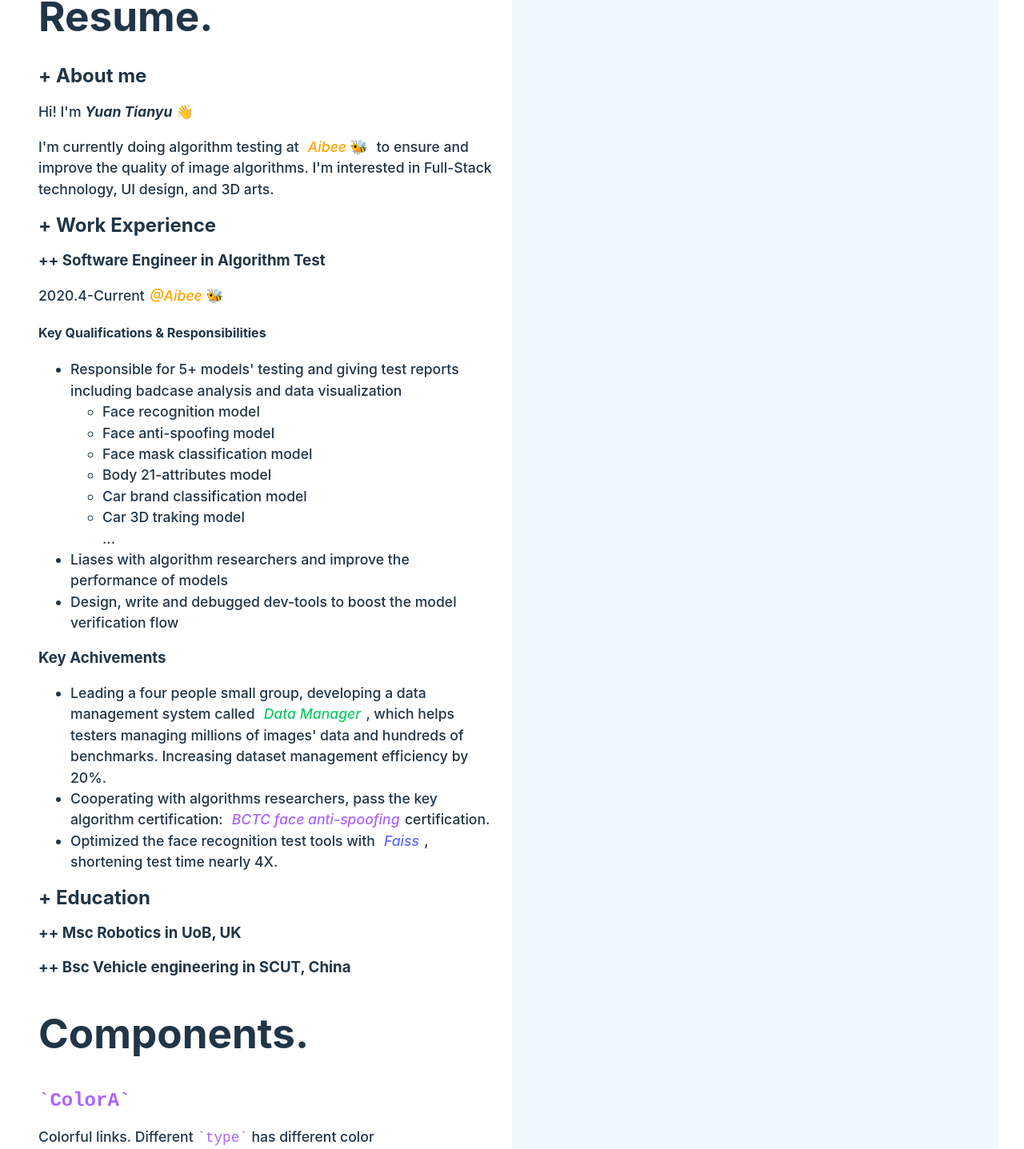
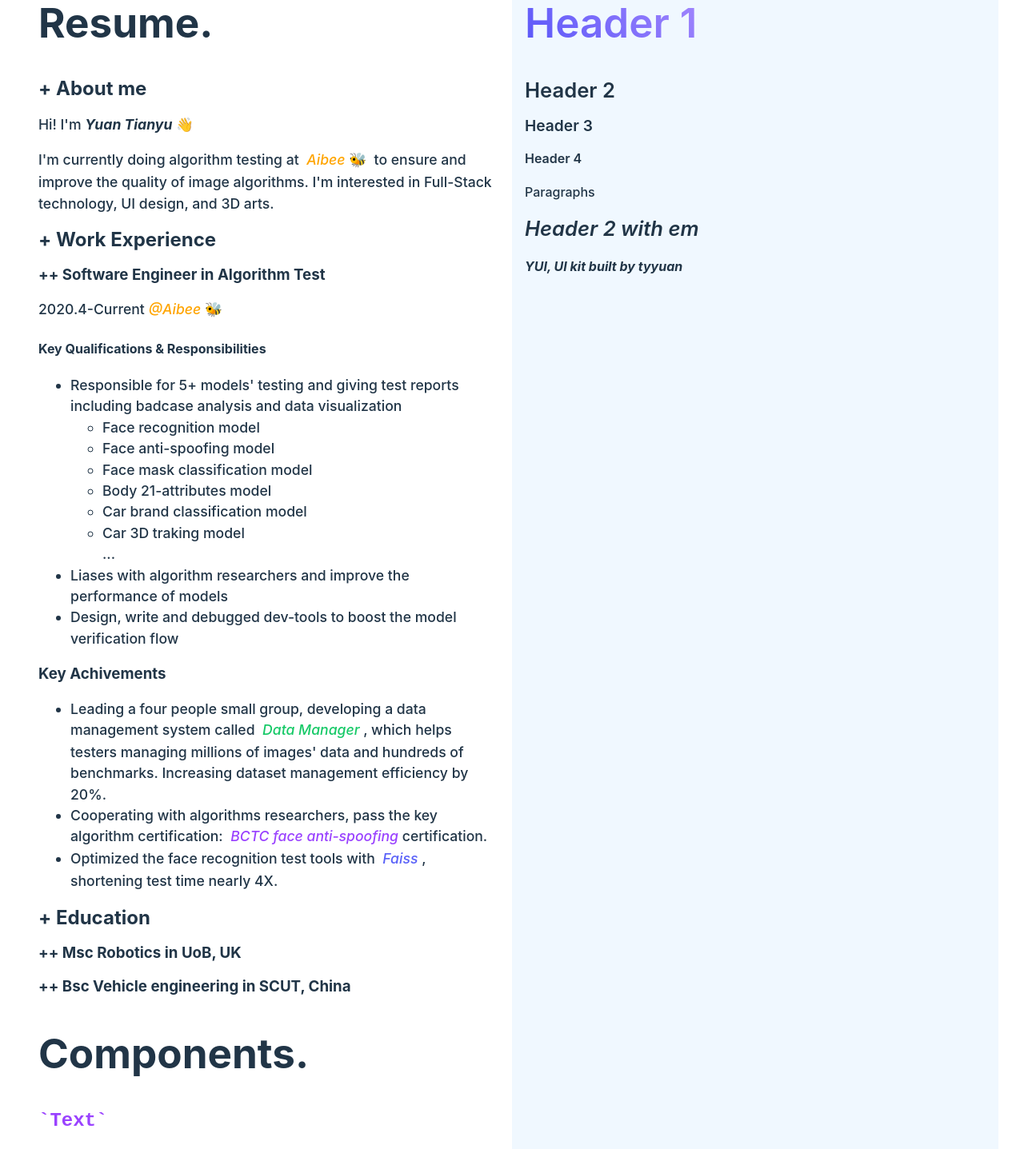
Before and after one commit to paperplane110/resume, a Vue app: page / in a window 1280 px wide. Shown: the part 90-1527 px from the top of the page at 80% size. Built offline with nearby package versions, Linux system fonts and the light colour scheme.

Commit message:
Feat(all) add Text

```diff
--- a/src/components/ColorA/index.vue
+++ b/src/components/ColorA/index.vue
@@ -6,26 +6,26 @@
   </a>
 </template>
 
-<script setup lang='ts'>
+<script setup lang="ts">
 defineProps({
   type: {
     type: String,
-        default: 'primary',
+    default: "primary",
     validator(value: string) {
-            return ['primary', 'secondary', 'success', 'warning', 'error'].includes(value);
-        }
-    }
-})
+      return ["primary", "secondary", "success", "warning", "error"].includes(
+        value
+      );
+    },
+  },
+});
 </script>
 
 <style scope lang="scss">
-@use '../../styles/_light_theme';
-
-@mixin linkColor($color: light_theme.$primary-color) {
+@mixin linkColor($color: $primary-color) {
   display: inline-block;
   color: $color;
 
-    padding: 0 0.4rem;
+  padding: 0 0.3rem 0.1rem 0.3rem;
   border-radius: 1rem;
   transition: all 0.3s;
 
@@ -33,28 +33,28 @@
     color: white;
     background-color: $color;
     cursor: pointer;
-        transform: translateY(-2px);
-        // filter: drop-shadow(0px 3px 15px $color)
+    transform: translateY(-3px);
+    // filter: drop-shadow(0px 3px 10px $color);
   }
 }
 
 .primary {
-    @include linkColor($color: light_theme.$primary-color);
+  @include linkColor($color: $primary-color);
 }
 
 .secondary {
-    @include linkColor($color: light_theme.$secondary-color);
+  @include linkColor($color: $secondary-color);
 }
 
 .success {
-    @include linkColor($color: light_theme.$success-color);
+  @include linkColor($color: $success-color);
 }
 
 .warning {
-    @include linkColor($color: light_theme.$warning-color);
+  @include linkColor($color: $warning-color);
 }
 
 .error {
-    @include linkColor($color: light_theme.$error-color);
+  @include linkColor($color: $error-color);
 }
 </style>
--- a/src/components/Text.vue
+++ b/src/components/Text.vue
@@ -1,23 +1,120 @@
 <template>
-
+  <span :class="styleList">
+    <slot></slot>
+  </span>
 </template>
 
-<script setup lang='ts'>
+<script setup lang="ts">
+import { computed } from "@vue/reactivity";
 
 type Props = {
-    h1: boolean,
-    h2: boolean,
-    h3: boolean,
-    h4: boolean,
-    p: boolean,
-    size: number,
-    weight: string | number,
-}
+  h1?: boolean;
+  h2?: boolean;
+  h3?: boolean;
+  h4?: boolean;
+  em?: boolean;
+  b?: boolean;
+  p?: boolean;
+  size?: string | number;
+  weight?: string | number;
+  gradient?: boolean;
+};
 
-defineProps<Props>({ p: true })
+const props = defineProps<Props>();
 
+const styleList = computed(() => {
+  const list: string[] = [];
+  if (props.h1) {
+    list.push("h1");
+  } else if (props.h2) {
+    list.push("h2");
+  } else if (props.h3) {
+    list.push("h3");
+  } else if (props.h4) {
+    list.push("h4");
+  } else {
+    list.push("p");
+  }
+  if (props.em) list.push("em");
+  if (props.b) list.push("b");
+  if (props.gradient) list.push("gradient");
+  console.log(list);
+  return list;
+});
+
+// const textGradient = computed(() => {
+//   if (props.gradient) {
+//     return {
+//       background: `-webkit-linear-gradient(${props.gradient})`,
+//       "background-clip": "text",
+//       "-webkit-background-clip": "text",
+//       "-webkit-text-fill-color": "transparent",
+//     };
+//   } else {
+//     return {};
+//   }
+// });
+
+console.log();
 </script>
 
 <style lang="scss" scope>
+span {
+  display: block;
+  &::selection {
+    color: white;
+    background-color: $blue300;
+    // for gradient::selection style
+    -webkit-text-fill-color: rgb(255, 255, 255);
+  }
+}
 
+.h1 {
+  font-size: 3.2em;
+  font-weight: 600;
+  line-height: 1.1;
+  margin: 2.65rem 0;
+}
+
+.h2 {
+  font-size: 1.6em;
+  font-weight: 600;
+  line-height: 1.1;
+  margin: 1.25rem 0;
+}
+
+.h3 {
+  font-size: 1.2em;
+  font-weight: 600;
+  line-height: 1.1;
+  margin: 1.2rem 0;
+}
+
+.h4 {
+  font-size: 1em;
+  font-weight: 600;
+  line-height: 1.1;
+  margin: 1.33rem 0;
+}
+
+.p {
+  font-size: 1em;
+  font-weight: 500;
+  line-height: 1.5;
+}
+
+.em {
+  font-style: italic;
+}
+
+.b {
+  font-weight: 700;
+}
+
+.gradient {
+  background: -webkit-linear-gradient(45deg, $blue500 -20%, $purple100 70%);
+  background-clip: text;
+  -webkit-background-clip: text;
+  -webkit-text-fill-color: transparent;
+}
 </style>
--- a/src/components/code.vue
+++ b/src/components/code.vue
@@ -1,15 +1,11 @@
 <template>
-    <code class="inline-code">`<slot></slot>`</code>
+  <code class="inline-code">`<slot></slot>`</code>
 </template>
 
-<script setup lang='ts'>
-
-</script>
+<script setup lang="ts"></script>
 
 <style lang="scss" scope>
-@use '../styles/light_theme';
-
 .inline-code {
-    color: light_theme.$primary-color;
+  color: $primary-color;
 }
 </style>
--- /dev/null
+++ b/src/layout/Resume.vue
@@ -0,0 +1,82 @@
+<template>
+  <h1>Resume.</h1>
+  <section class="aboutMe">
+    <h2>+ About me</h2>
+    <p>
+      Hi! I'm <strong><em>Yuan Tianyu</em></strong> 👋
+    </p>
+    <p>
+      I'm currently doing algorithm testing at
+      <ColorLink type="warning" href="https://www.aibee.cn/"
+        >Aibee 🐝</ColorLink
+      >
+      to ensure and improve the quality of image algorithms. I'm interested in
+      Full-Stack technology, UI design, and 3D arts.
+    </p>
+    <h2>+ Work Experience</h2>
+    <h3>++ Software Engineer in Algorithm Test</h3>
+    <p>
+      2020.4-Current<ColorLink type="warning" href="https://www.aibee.cn/"
+        >@Aibee 🐝</ColorLink
+      >
+    </p>
+    <h4>Key Qualifications & Responsibilities</h4>
+    <ul>
+      <li>
+        Responsible for 5+ models' testing and giving test reports including
+        badcase analysis and data visualization
+      </li>
+      <ul>
+        <li>Face recognition model</li>
+        <li>Face anti-spoofing model</li>
+        <li>Face mask classification model</li>
+        <li>Body 21-attributes model</li>
+        <li>Car brand classification model</li>
+        <li>Car 3D traking model</li>
+        ...
+      </ul>
+      <li>
+        Liases with algorithm researchers and improve the performance of models
+      </li>
+      <li>
+        Design, write and debugged dev-tools to boost the model verification
+        flow
+      </li>
+    </ul>
+
+    <h3>Key Achivements</h3>
+    <ul>
+      <li>
+        Leading a four people small group, developing a data management system
+        called
+        <ColorLink type="success">Data Manager</ColorLink>, which helps testers
+        managing millions of images' data and hundreds of benchmarks. Increasing
+        dataset management efficiency by 20%.
+      </li>
+      <li>
+        Cooperating with algorithms researchers, pass the key algorithm
+        certification:
+        <ColorLink :href="bctcLink" target="_blank"
+          >BCTC face anti-spoofing</ColorLink
+        >certification.
+      </li>
+      <li>
+        Optimized the face recognition test tools with
+        <ColorLink type="secondary" :href="faissLink" target="_blank"
+          >Faiss</ColorLink
+        >, shortening test time nearly 4X.
+      </li>
+    </ul>
+    <h2>+ Education</h2>
+    <h3>++ Msc Robotics in UoB, UK</h3>
+    <h3>++ Bsc Vehicle engineering in SCUT, China</h3>
+  </section>
+</template>
+
+<script setup lang="ts">
+const faissLink =
+  "https://engineering.fb.com/2017/03/29/data-infrastructure/faiss-a-library-for-efficient-similarity-search/";
+const bctcLink = "https://www.bctest.com/content/32.html";
+</script>
+
+<style scope lang="scss"></style>
--- a/src/layout/index.vue
+++ b/src/layout/index.vue
@@ -1,105 +1,58 @@
 <template>
   <div class="container">
     <div class="container-left">
-      <h1>Resume.</h1>
-      <section class="aboutMe">
-
-        <h2>+ About me</h2>
-        <p>
-          Hi! I'm <b><em>Yuan Tianyu</em></b> 👋
-        </p>
-        <p>
-          I'm currently doing algorithm testing at
-          <ColorA type="warning" href="https://www.aibee.cn/">Aibee 🐝</ColorA> to ensure
-          and improve the quality of image algorithms. I'm interested in Full-Stack technology, UI design,
-          and 3D arts.
-        </p>
-        <h2>+ Work Experience</h2>
-        <h3>++ Software Engineer in Algorithm Test</h3>
-        <p>2020.4-Current<ColorA type="warning" href="https://www.aibee.cn/">@Aibee 🐝</ColorA>
-        </p>
-        <h4>Key Qualifications & Responsibilities</h4>
-        <ul>
-          <li>Responsible for 5+ models' testing
-            and giving test reports including badcase analysis and data visualization</li>
-          <ul>
-            <li>Face recognition model</li>
-            <li>Face anti-spoofing model</li>
-            <li>Face mask classification model</li>
-            <li>Body 21-attributes model</li>
-            <li>Car brand classification model</li>
-            <li>Car 3D traking model</li>
-            ...
-          </ul>
-          <li>Liases with algorithm researchers and improve the performance of models</li>
-          <li>Design, write and debugged dev-tools to boost the model verification flow</li>
-        </ul>
-
-        <h3>Key Achivements</h3>
-        <ul>
-          <li>
-            Leading a four people small group, developing a data management system called
-            <ColorA type="success">Data Manager</ColorA>,
-            which helps testers managing millions of images' data and hundreds of benchmarks.
-            Increasing dataset management efficiency by 20%.
-          </li>
-          <li>
-            Cooperating with algorithms researchers, pass the key algorithm certification:
-            <ColorA :href="bctcLink" target="_blank">BCTC face anti-spoofing</ColorA>certification.
-          </li>
-          <li>
-            Optimized the face recognition test tools with
-            <ColorA type="secondary" :href="faissLink" target="_blank">Faiss</ColorA>, shortening test time
-            nearly 4X.
-          </li>
-        </ul>
-        <h2>+ Education</h2>
-        <h3>++ Msc Robotics in UoB, UK</h3>
-        <h3>++ Bsc Vehicle engineering in SCUT, China</h3>
-
+      <section>
+        <Resume />
       </section>
       <section>
         <h1>Components.</h1>
         <div>
-          <h2><Code>ColorA</Code></h2>
-          <p>Colorful links. Different
-            <Code>type</Code> has different color
-          </p>
+          <div>
+            <h2><Code>Text</Code></h2>
+            <p>
+              Rich text with well-defined typographic styles, inspired by
+              <ColorLink :href="NextUILink">Next UI</ColorLink>
+            </p>
+            <Text h3 em>This is a h3 size italic styled paragraph</Text>
+          </div>
+          <h2><Code>ColorLink</Code></h2>
+          <p>Colorful links. Different <Code>type</Code> has different color</p>
           <p>
-            <ColorA type="primary">primary</ColorA>
-            <ColorA type="secondary">secondary</ColorA>
-            <ColorA type="success">success</ColorA>
-            <ColorA type="warning">warning</ColorA>
-            <ColorA type="error">error</ColorA>
+            <ColorLink type="primary">primary</ColorLink>
+            <ColorLink type="secondary">secondary</ColorLink>
+            <ColorLink type="success">success</ColorLink>
+            <ColorLink type="warning">warning</ColorLink>
+            <ColorLink type="error">error</ColorLink>
           </p>
         </div>
         <div>
           <h2><Code>Code</Code></h2>
-          <p>Customize inline code snippets. `` will be added around the code automatically.
+          <p>
+            Customize inline code snippets. `` will be added around the code
+            automatically.
           </p>
           <Code>print(Hello world!)</Code>
         </div>
       </section>
     </div>
-    <div class="container-right">right</div>
+    <div class="container-right">
+      <Text h1 gradient>Header 1</Text>
+      <Text h2>Header 2</Text>
+      <Text h3>Header 3</Text>
+      <Text h4>Header 4</Text>
+      <Text>Paragraphs </Text>
+      <Text h2 em>Header 2 with em</Text>
+      <Text b em>YUI, UI kit built by tyyuan</Text>
+    </div>
   </div>
 </template>
 
-<script setup lang='ts'>
-
-const faissLink = "https://engineering.fb.com/2017/03/29/data-infrastructure/faiss-a-library-for-efficient-similarity-search/"
-const bctcLink = "https://www.bctest.com/content/32.html"
+<script setup lang="ts">
+import Resume from "./Resume.vue";
+const NextUILink = "https://nextui.org/docs/components/text";
 </script>
 
 <style scope lang="less">
-.classified {
-  background-color: black;
-
-  &:hover {
-    background-color: inherit;
-  }
-}
-
 .container {
   display: flex;
   width: 100%;
@@ -114,7 +67,7 @@
 
   &-right {
     flex: 1;
-    display: grid;
+    text-align: left;
     background-color: aliceblue;
     padding: 1rem;
   }
--- a/src/main.ts
+++ b/src/main.ts
@@ -1,10 +1,12 @@
-import { createApp } from 'vue'
-import './style.css'
-import App from './App.vue'
-import Code from "./components/code.vue"
-import ColorA from "./components/ColorA/index.vue"
+import { createApp } from "vue";
+import "./style.scss";
+import App from "./App.vue";
+import Code from "./components/code.vue";
+import ColorLink from "./components/ColorA/index.vue";
+import Text from "./components/Text.vue";
 
 createApp(App)
-    .component('ColorA', ColorA)
-    .component('Code', Code)
-    .mount('#app')
+  .component("Text", Text)
+  .component("ColorLink", ColorLink)
+  .component("Code", Code)
+  .mount("#app");
--- a/src/style.css
+++ b/src/style.scss
@@ -42,7 +42,7 @@
   line-height: 1.5;
 }
 
-p::selection {
+p::selection, li::selection {
   color: white;
   background-color: #535bf2;
 }
```
Also changed, not shown: src/App.vue (+3 -8 lines), src/styles/_light_theme.scss (+18 -2 lines), vite.config.ts (+13 -4 lines). Lines whose indentation alone changed are shown as unchanged.
